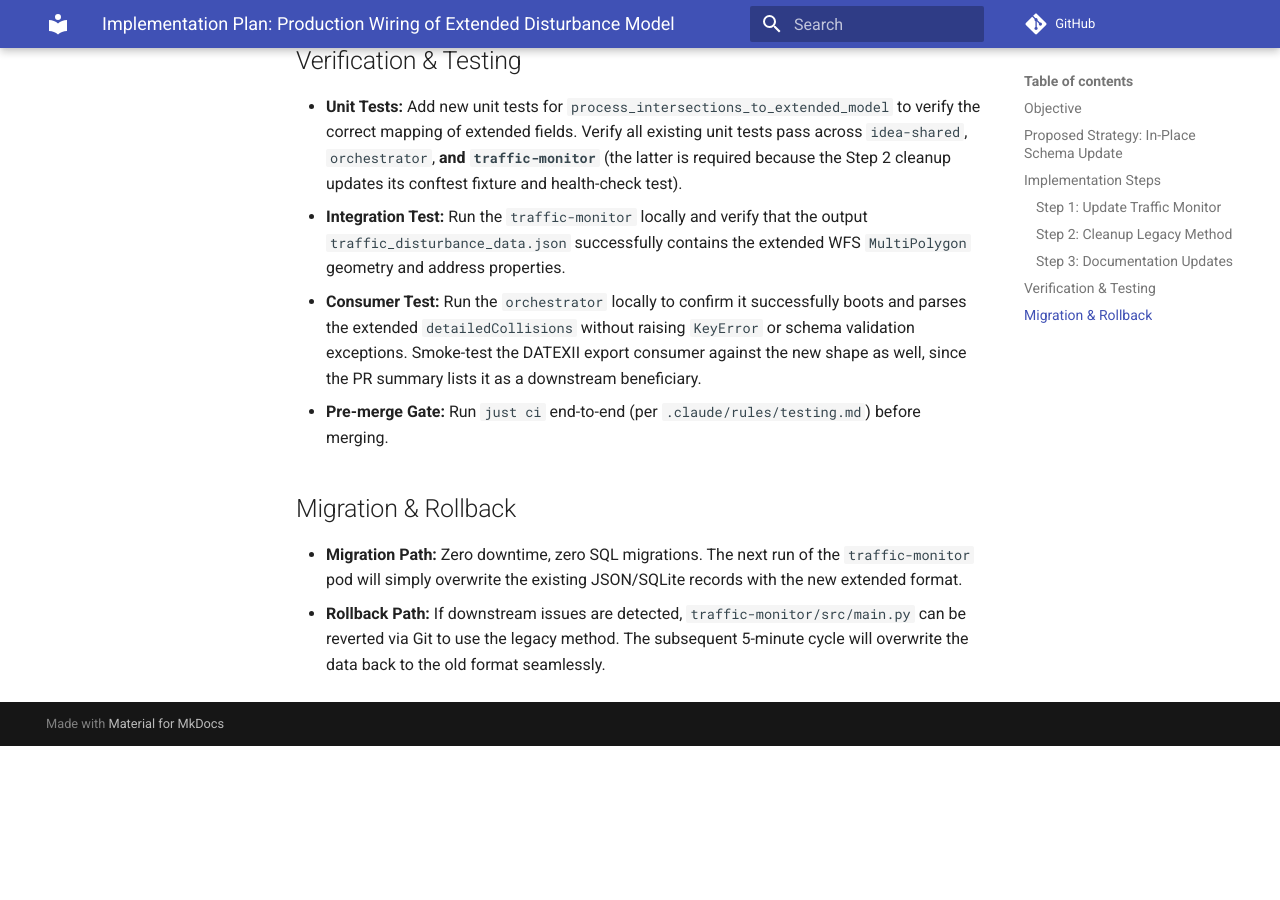
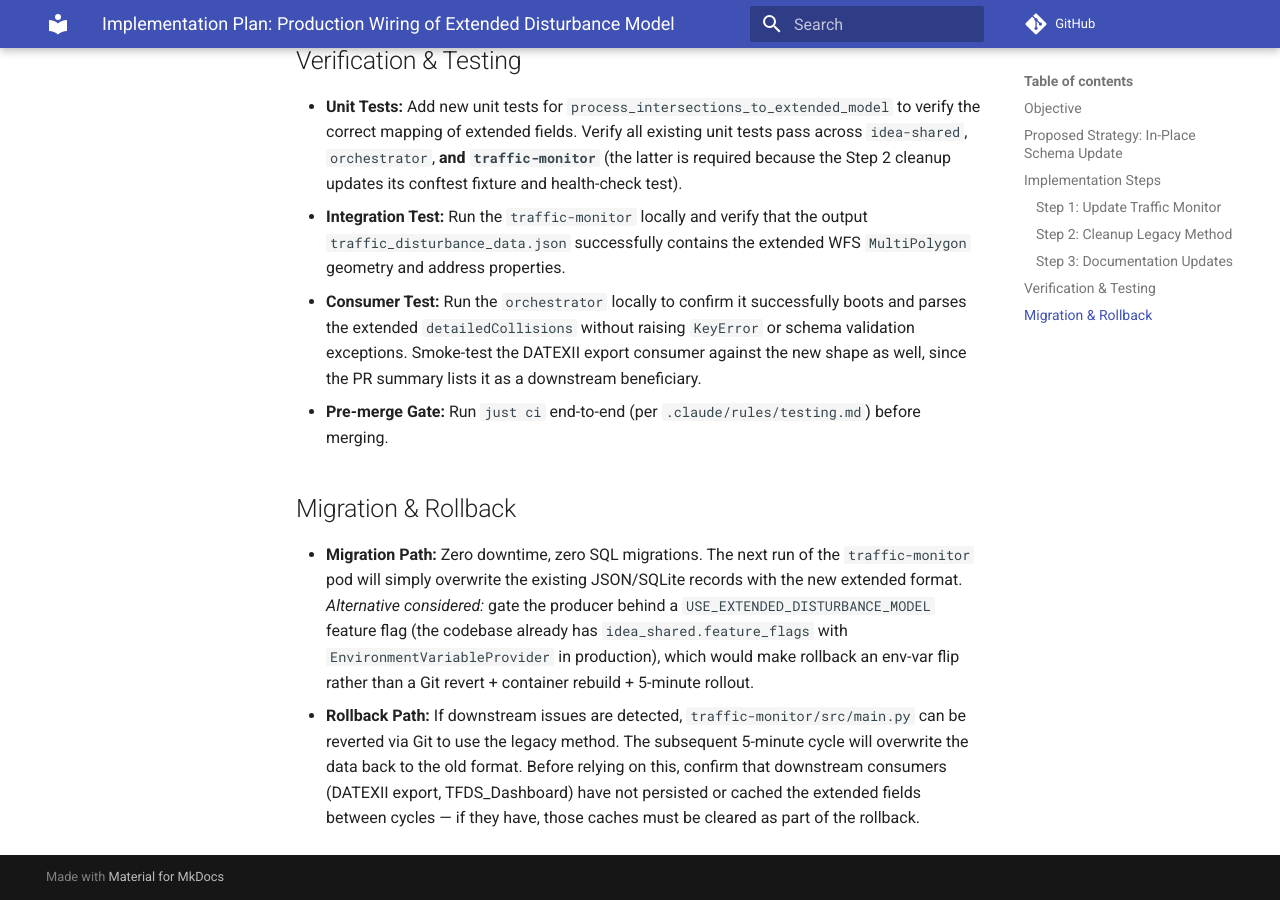
Before and after one commit to ForumViriumHelsinki/IDEA-Helsinki, an MkDocs documentation site: the page built from docs/prps/PRP_extended_disturbance_model_adoption.md, in a window 1280 px wide and 900 px high, scrolled down 1842 px. Built offline with MkDocs 1.6.1 and Material for MkDocs 9.7.7, drawn with Linux system fonts in a browser that asks for light colours; comment, search, counter and statistics services are not loaded; before the commit the page ends 2588 px from its top, so only the background shows below that.

Commit message:
Update docs/prps/PRP_extended_disturbance_model_adoption.md
Co-authored-by: Lauri Gates <lauri.gates@forumvirium.fi>

```diff
--- a/docs/prps/PRP_extended_disturbance_model_adoption.md
+++ b/docs/prps/PRP_extended_disturbance_model_adoption.md
@@ -43,5 +43,5 @@ Since the legacy model will be completely superseded and is no longer required a
 - **Pre-merge Gate:** Run `just ci` end-to-end (per `.claude/rules/testing.md`) before merging.
 
 ## Migration & Rollback
-- **Migration Path:** Zero downtime, zero SQL migrations. The next run of the `traffic-monitor` pod will simply overwrite the existing JSON/SQLite records with the new extended format.
-- **Rollback Path:** If downstream issues are detected, `traffic-monitor/src/main.py` can be reverted via Git to use the legacy method. The subsequent 5-minute cycle will overwrite the data back to the old format seamlessly.
+- **Migration Path:** Zero downtime, zero SQL migrations. The next run of the `traffic-monitor` pod will simply overwrite the existing JSON/SQLite records with the new extended format. *Alternative considered:* gate the producer behind a `USE_EXTENDED_DISTURBANCE_MODEL` feature flag (the codebase already has `idea_shared.feature_flags` with `EnvironmentVariableProvider` in production), which would make rollback an env-var flip rather than a Git revert + container rebuild + 5-minute rollout.
+- **Rollback Path:** If downstream issues are detected, `traffic-monitor/src/main.py` can be reverted via Git to use the legacy method. The subsequent 5-minute cycle will overwrite the data back to the old format. Before relying on this, confirm that downstream consumers (DATEXII export, TFDS_Dashboard) have not persisted or cached the extended fields between cycles — if they have, those caches must be cleared as part of the rollback.
```
